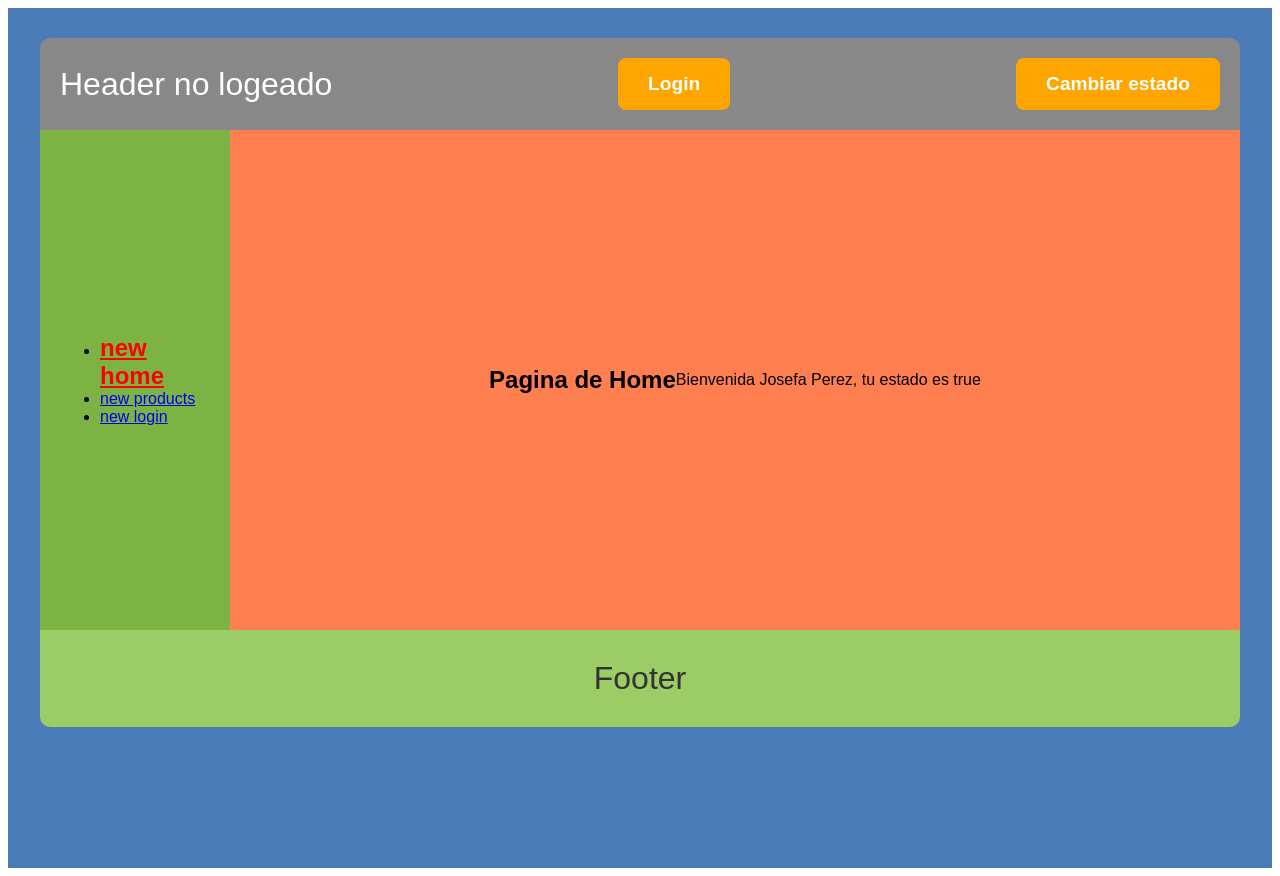
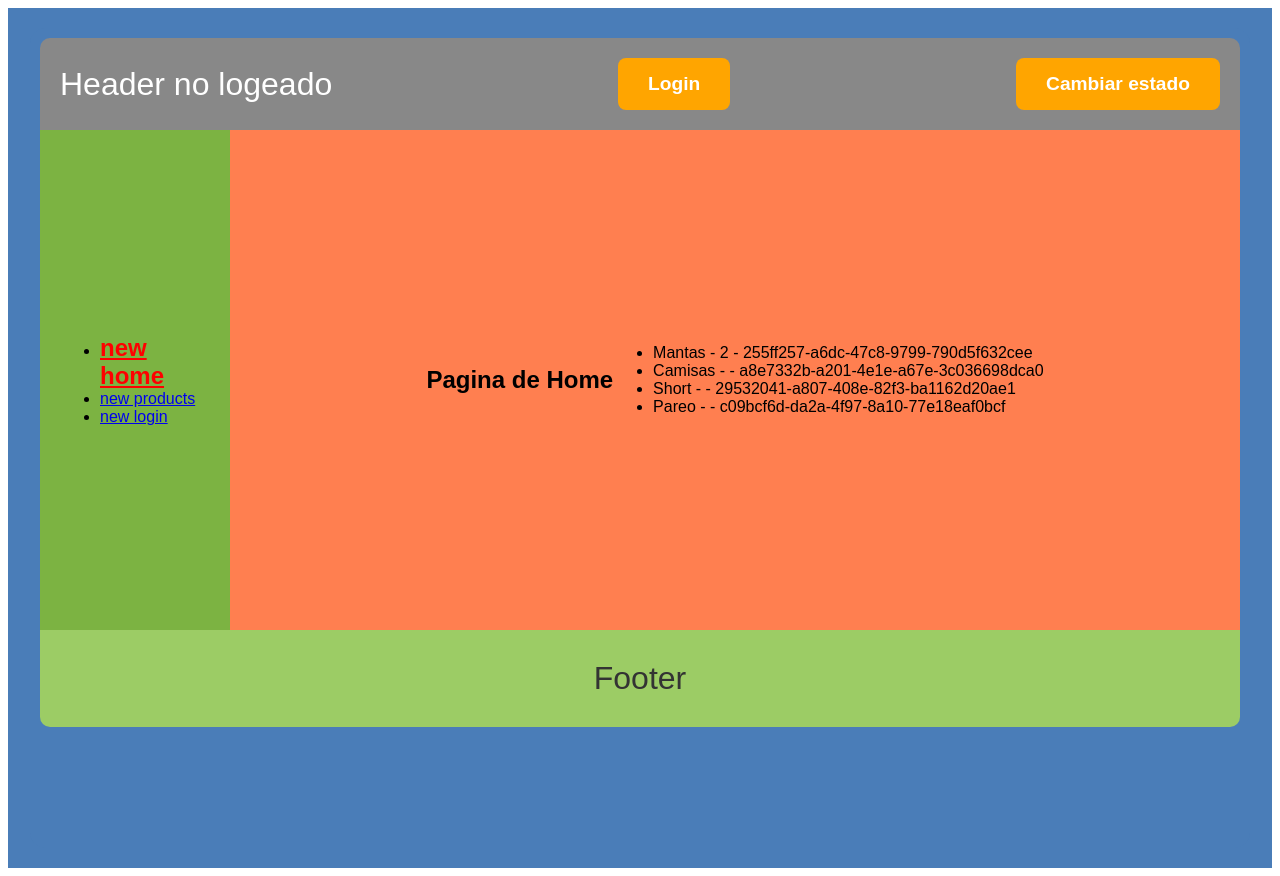
Before and after one commit to carlosmarind/bootcamp-react, a React (Vite) app: page / in a window 1280 px wide. Built offline with nearby package versions, Linux system fonts and the light colour scheme.

Commit message:
actualizacion con uso de estructuras json

```diff
--- /dev/null
+++ b/src/data/productos.json
@@ -0,0 +1,29 @@
+[
+    {
+        "id": 1,
+        "uuid": "255ff257-a6dc-47c8-9799-790d5f632cee",
+        "nombre": "Mantas",
+        "valor": 5000,
+        "stock": 2,
+        "sku": "dsdfSDas12esddas",
+        "fechaCreacion": "2025-09-30T19:35:00.000Z"
+    },
+    {
+        "id": 2,
+        "uuid": "a8e7332b-a201-4e1e-a67e-3c036698dca0",
+        "nombre": "Camisas",
+        "valor": 15000
+    },
+    {
+        "id": 3,
+        "uuid": "29532041-a807-408e-82f3-ba1162d20ae1",
+        "nombre": "Short",
+        "valor": 25000
+    },
+    {
+        "id": 4,
+        "uuid": "c09bcf6d-da2a-4f97-8a10-77e18eaf0bcf",
+        "nombre": "Pareo",
+        "valor": 35000
+    }
+]
--- a/src/pages/Home.tsx
+++ b/src/pages/Home.tsx
@@ -1,15 +1,26 @@
-import cliente from '../data/cliente.json'
+import { type Product } from "../types/product";
+import productos from "../data/productos.json"
 
 function Home() {
 
+    const listaProductos: Product[] = productos as Product[];
 
     return (
         <>
             <h2>Pagina de Home</h2>
-
-            <p>Bienvenida {cliente.nombre} {cliente.apellido}, tu estado es {cliente.activo}</p>
+            <ul>
+                {
+                    listaProductos.map((producto) => {
+                        //esta funcion del map se va a ejecutar por cada "producto"
+                        return (
+                            <>
+                                <li key={producto.id}> {producto.nombre} - {producto.stock} -  {producto.uuid}</li>
+                            </>
+                        )
+                    })
+                }
+            </ul>
         </>
-
     )
 }
 export { Home }
--- /dev/null
+++ b/src/types/product.ts
@@ -0,0 +1,11 @@
+type Product = {
+    id: number;
+    uuid: string;
+    nombre: string;
+    valor: number;
+    stock?: number;
+    sku?: string;
+    fechaCreacion?: Date;
+}
+
+export type { Product };
```
